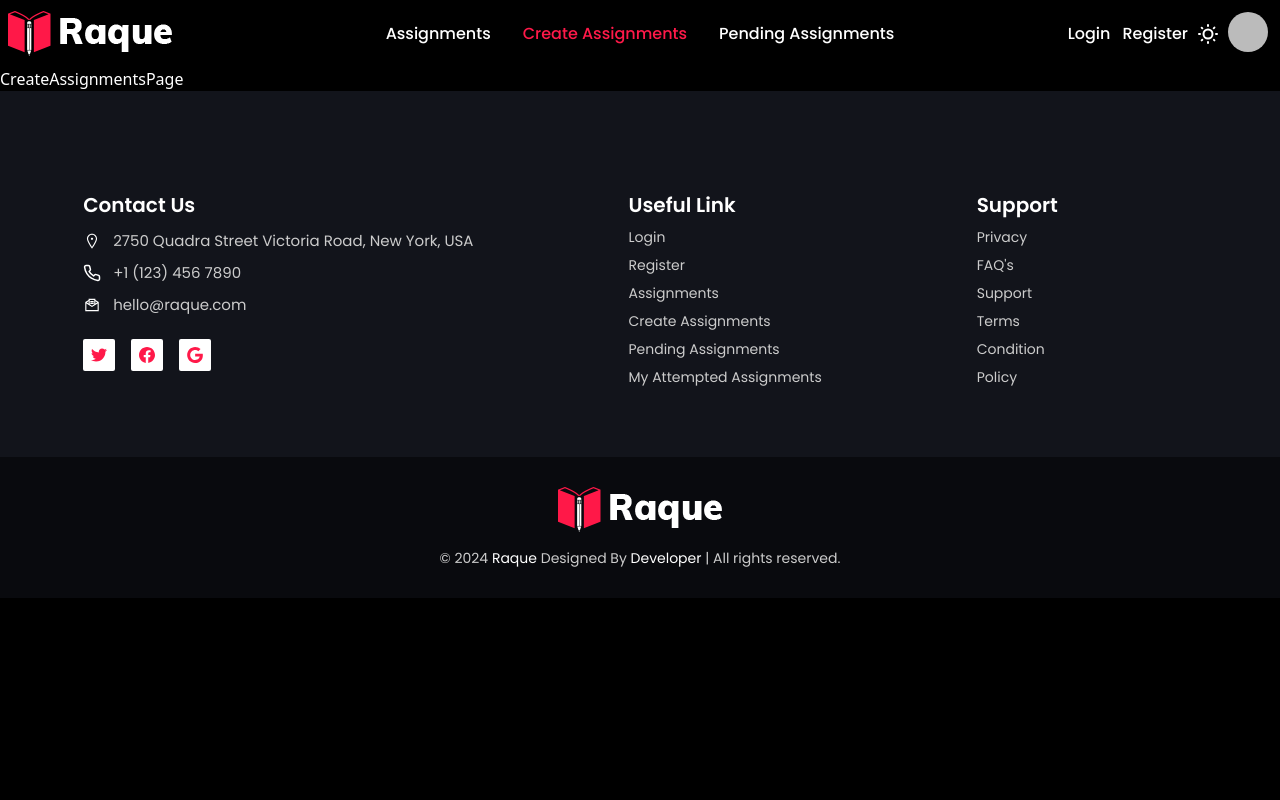
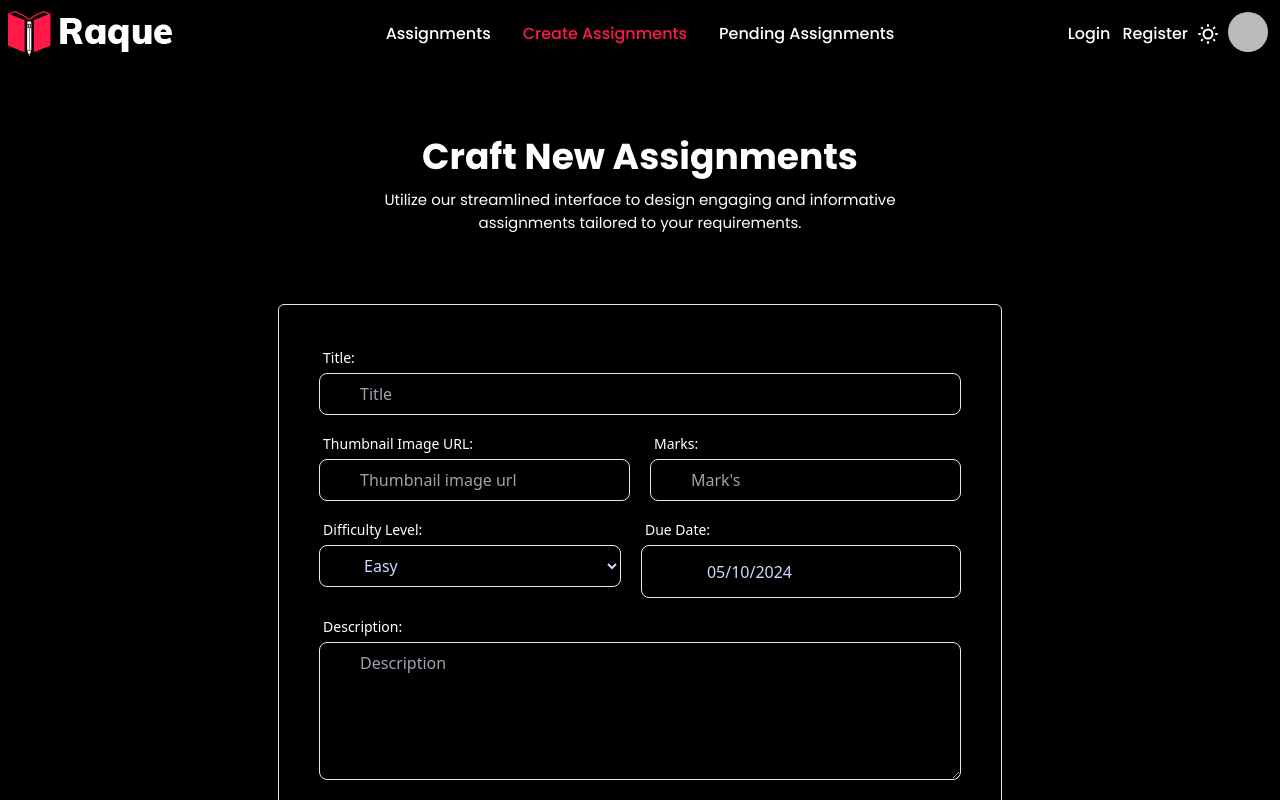
Before and after one commit to 44fahadhasan/b9a11-client-side-44fahadhasan, a React (Vite) app: page /Create-Assignments in a window 1280 px wide. Shown: the top 800 px of the page. Built offline with nearby package versions, Linux system fonts and the light colour scheme; no server answers; sample sign-in values are in the browser's storage.

Commit message:
create Assignments page all done

```diff
--- a/package.json
+++ b/package.json
@@ -13,6 +13,7 @@
     "firebase": "^10.11.1",
     "prop-types": "^15.8.1",
     "react": "^18.2.0",
+    "react-datepicker": "^6.9.0",
     "react-dom": "^18.2.0",
     "react-hook-form": "^7.51.4",
     "react-hot-toast": "^2.4.1",
--- a/src/pages/CreateAssignmentsPage/CreateAssignmentsPage.jsx
+++ b/src/pages/CreateAssignmentsPage/CreateAssignmentsPage.jsx
@@ -1,7 +1,199 @@
-// import PropTypes from 'prop-types';
+import { useState } from "react";
+import ReactDatePicker from "react-datepicker";
+import "react-datepicker/dist/react-datepicker.css";
+import { useForm } from "react-hook-form";
+import useAuth from "../../hooks/useAuth";
+import SectionContent from "../shared/SectionContent/SectionContent";
 
 const CreateAssignmentsPage = () => {
-  return <div>CreateAssignmentsPage</div>;
+  const [startDate, setStartDate] = useState(new Date().toLocaleDateString());
+
+  const { user } = useAuth();
+
+  const {
+    register,
+    handleSubmit,
+    formState: { errors },
+  } = useForm();
+
+  const onSubmit = (data) => {
+    const title = data.title;
+    const description = data.description;
+    const marks = data.marks;
+    const thumbnailImageUrl = data.thumbnailImageUrl;
+    const level = data.assignmentDifficultylevel;
+    const dueDate = startDate;
+    const status = "pending";
+    const creatorEmail = user.email;
+
+    const newAssignment = {
+      title,
+      description,
+      marks,
+      thumbnailImageUrl,
+      level,
+      dueDate,
+      status,
+      creatorEmail,
+    };
+
+    console.log(newAssignment);
+  };
+
+  return (
+    <section className="py-[70px] container w-[87%] mx-auto">
+      <div>
+        <SectionContent
+          title="Craft New Assignments"
+          bottomContent="Utilize our streamlined interface to design engaging and informative assignments tailored to your  requirements. "
+        />
+      </div>
+      <div className="w-full mt-[70px] shadow-sm mx-auto md:w-[90%] lg:w-[80%] xl:w-[65%] border rounded-md py-10 px-5 md:px-10">
+        <form onSubmit={handleSubmit(onSubmit)} className="space-y-4">
+          <div className="space-y-1 text-base">
+            <label className="text-sm px-1 text-base-content font-medium">
+              Title:
+            </label>
+            <input
+              type="text"
+              name="title"
+              placeholder="Title"
+              {...register("title", { required: true, maxLength: 30 })}
+              className="w-full pl-10 pr-3 py-2 rounded-lg border border-[#E9E9E9] text-secondary-content outline-none focus:border-primary bg-base-100"
+            />
+
+            {errors?.title?.type === "required" && (
+              <span className="text-base-content text-xs">
+                Title can&apos;t be empty
+              </span>
+            )}
+
+            {errors?.title?.type === "maxLength" && (
+              <span className="text-base-content text-xs">
+                Title max length 30
+              </span>
+            )}
+          </div>
+
+          <div className="md:flex gap-5 space-y-4 md:space-y-0">
+            <div className="space-y-1 text-base w-full">
+              <label className="text-sm px-1 text-base-content font-medium">
+                Thumbnail Image URL:
+              </label>
+              <input
+                type="url"
+                name="thumbnailImageUrl"
+                placeholder="Thumbnail image url"
+                {...register("thumbnailImageUrl", { required: true })}
+                className="w-full pl-10 pr-3 py-2 rounded-lg border border-[#E9E9E9] text-secondary-content outline-none focus:border-primary bg-base-100"
+              />
+              {errors.thumbnailImageUrl && (
+                <span className="text-base-content text-xs">
+                  Thumbnail image url can&apos;t be empty
+                </span>
+              )}
+            </div>
+            <div className="space-y-1 text-base w-full">
+              <label className="text-sm px-1 text-base-content font-medium">
+                Marks:
+              </label>
+              <input
+                type="number"
+                name="marks"
+                placeholder="Mark's"
+                {...register("marks", { required: true, min: 10, max: 100 })}
+                className="w-full pl-10 pr-3 py-2 rounded-lg border border-[#E9E9E9] text-secondary-content outline-none focus:border-primary bg-base-100"
+              />
+
+              {errors?.marks?.type === "required" && (
+                <span className="text-base-content text-xs">
+                  Marks can&apos;t be empty
+                </span>
+              )}
+
+              {errors?.marks?.type === "min" && (
+                <span className="text-base-content text-xs">
+                  Marks min value 10
+                </span>
+              )}
+
+              {errors?.marks?.type === "max" && (
+                <span className="text-base-content text-xs">
+                  Marks max value 100
+                </span>
+              )}
+            </div>
+          </div>
+
+          <div className="md:flex gap-5 space-y-4 md:space-y-0">
+            <div className="space-y-1 text-base w-full">
+              <label className="text-sm px-1 text-base-content font-medium">
+                Difficulty Level:
+              </label>
+              <select
+                name="assignmentDifficultylevel"
+                {...register("assignmentDifficultylevel", { required: true })}
+                className="w-full pl-10 pr-3 py-2 rounded-lg border border-[#E9E9E9] text-secondary-content outline-none focus:border-primary bg-base-100"
+              >
+                <option value="Easy">Easy</option>
+                <option value="Medium">Medium</option>
+                <option value="Hard">Hard</option>
+              </select>
+
+              {errors.assignmentDifficultylevel && (
+                <span className="text-base-content text-xs">
+                  Assignment difficulty level can&apos;t be empty
+                </span>
+              )}
+            </div>
+            <div className="space-y-1 text-base w-full">
+              <label className="text-sm px-1 text-base-content font-medium">
+                Due Date:
+              </label>
+              <div className="w-full pl-10 pr-3 py-2 rounded-lg border border-[#E9E9E9] text-secondary-content outline-none focus:border-primary bg-base-100">
+                <ReactDatePicker
+                  showIcon
+                  selected={startDate}
+                  onChange={(date) => setStartDate(date)}
+                  className="bg-base-100"
+                />
+              </div>
+            </div>
+          </div>
+
+          <div className="space-y-1 text-base">
+            <label className="text-sm px-1 text-base-content font-medium">
+              Description:
+            </label>
+            <textarea
+              rows={5}
+              placeholder="Description"
+              name="description"
+              {...register("description", { required: true, maxLength: 200 })}
+              className="w-full pl-10 pr-3 py-2 rounded-lg border border-[#E9E9E9] text-secondary-content outline-none focus:border-primary bg-base-100"
+            />
+
+            {errors?.description?.type === "required" && (
+              <span className="text-base-content text-xs">
+                Description can&apos;t be empty
+              </span>
+            )}
+
+            {errors?.description?.type === "maxLength" && (
+              <span className="text-base-content text-xs">
+                Description max length 200
+              </span>
+            )}
+          </div>
+          <div className="flex justify-center">
+            <button type="submit" className="btn btn-primary">
+              Create Assignment
+            </button>
+          </div>
+        </form>
+      </div>
+    </section>
+  );
 };
 
 CreateAssignmentsPage.propTypes = {};
```
Also changed, not shown: 2 other files (tests, documents, lock files or other folders).
